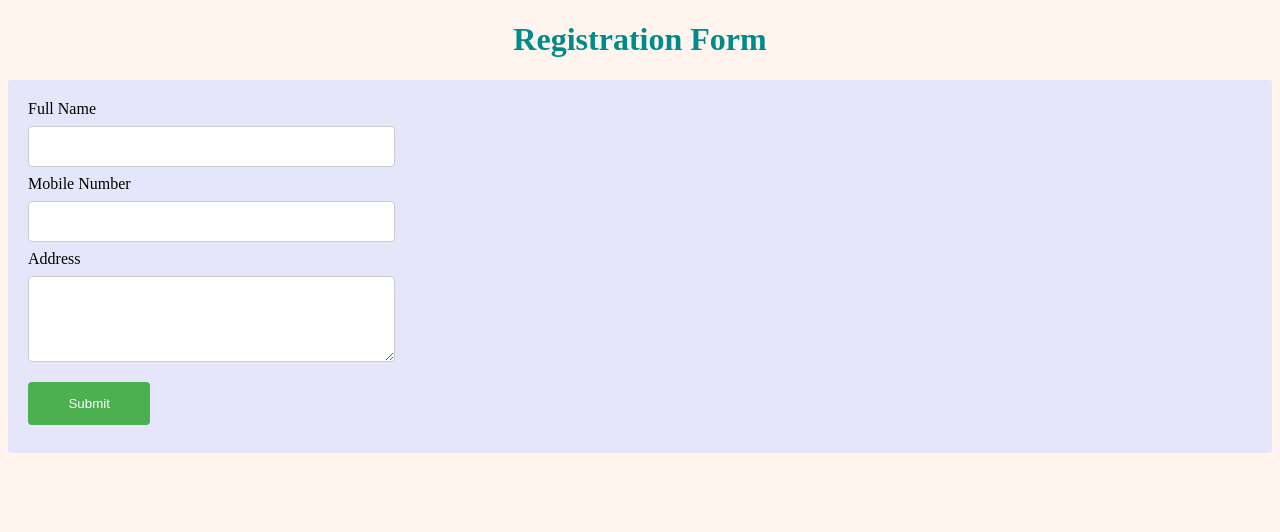
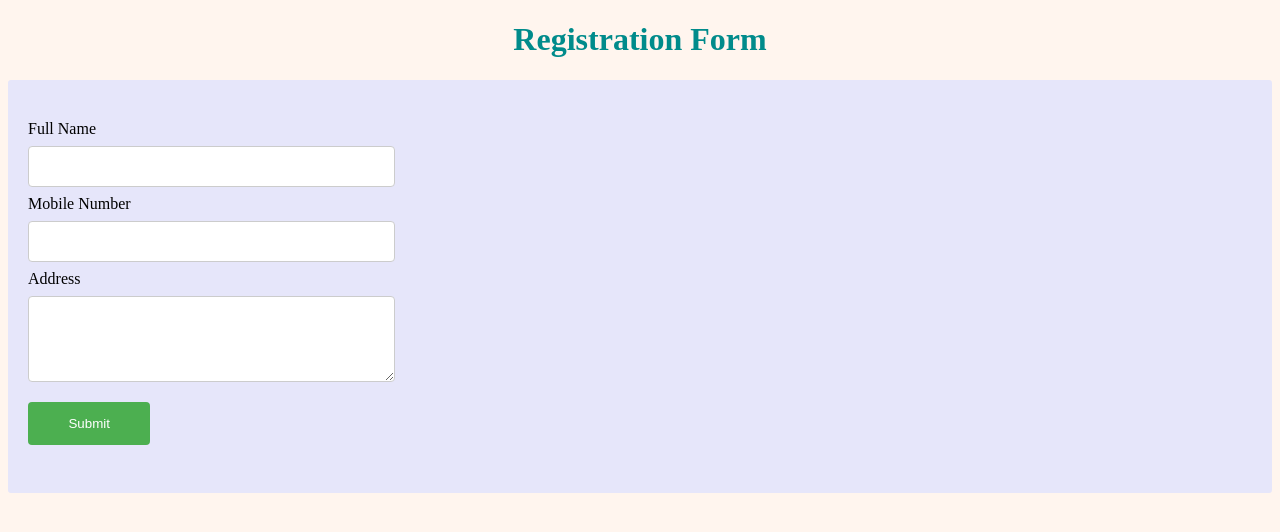
Before and after one commit to YuMyatMoe/Silver-Snow-Tea-Leave, a Node server app: page /register in a window 1280 px wide. Shown: the top 532 px of the page. Run offline with Node 20, Linux system fonts and the light colour scheme.

Commit message:
register test

```diff
--- a/views/register.ejs
+++ b/views/register.ejs
@@ -13,8 +13,8 @@
   text-align: center;
 }
 
-.center form {
-  vertical-align: middle;
+form {
+  margin: 20px auto;
 }
 
 input[type=text], select {
```
